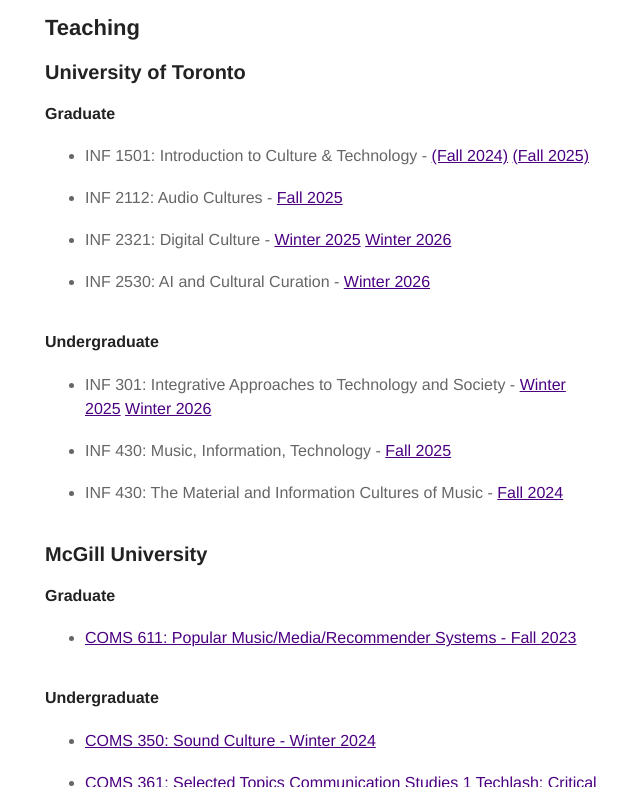
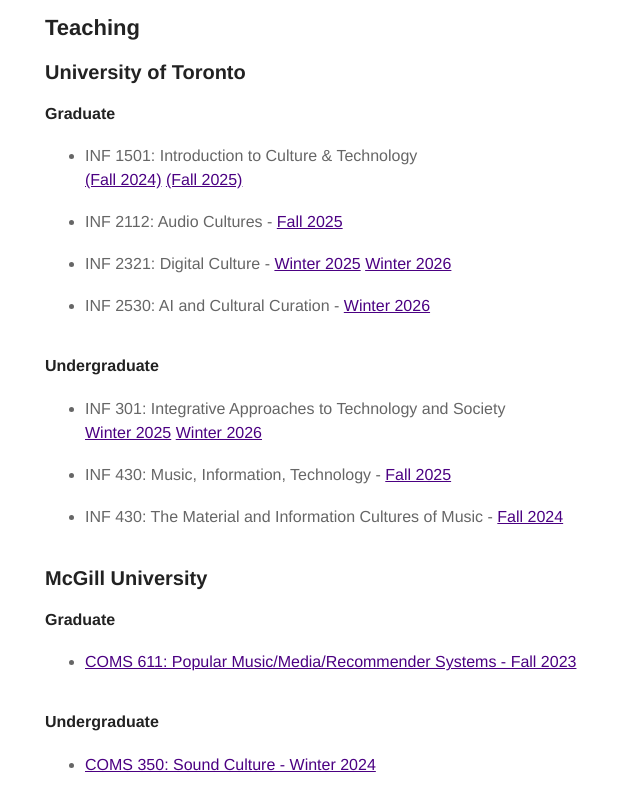
Before and after one commit to guzferreira/guzferreira.github.io, a Jekyll site: the page built from about.md, in a window 1280 px wide and 900 px high, scrolled down 728 px, cut to the strip 113-900 px from the top of the window. Shown: the whole strip, without its empty margins (315-955 px from the left). Built offline with Jekyll 4.4.1, drawn with Linux system fonts in a browser that asks for light colours.

Commit message:
march update

```diff
--- a/about.md
+++ b/about.md
@@ -21,7 +21,7 @@ layout: page
 
 <ul class="skill-list">
 
-	<li>INF 1501: Introduction to Culture & Technology - <a href="/assets/courses/UofT/INF1501-F2024-Ferreira-02Sept24.pdf" target="_blank" rel="noopener noreferrer">(Fall 2024)</a> <a href="/assets/courses/UofT/INF1501-F2025-Ferreira-28Aug.pdf" target="_blank" rel="noopener noreferrer">(Fall 2025)</a></li><br>
+	<li>INF 1501: Introduction to Culture & Technology<br><a href="/assets/courses/UofT/INF1501-F2024-Ferreira-02Sept24.pdf" target="_blank" rel="noopener noreferrer">(Fall 2024)</a> <a href="/assets/courses/UofT/INF1501-F2025-Ferreira-28Aug.pdf" target="_blank" rel="noopener noreferrer">(Fall 2025)</a></li><br>
 	<li>INF 2112: Audio Cultures - <a href="/assets/courses/UofT/INF2112-Ferreira-F2025-28Aug.pdf" target="_blank" rel="noopener noreferrer">Fall 2025</a></li><br>
 	<li>INF 2321: Digital Culture - <a href="/assets/courses/UofT/INF2321-W2025-Ferreira-14 Jan.pdf" target="_blank" rel="noopener noreferrer">Winter 2025</a> <a href="/assets/courses/UofT/INF2321-Ferreira-W2026-13Jan.pdf" target="_blank" rel="noopener noreferrer">Winter 2026</a></li><br>
 	<li>INF 2530: AI and Cultural Curation - <a href="/assets/courses/UofT/INF2530-Ferreira-W2026-20Feb26.pdf" target="_blank" rel="noopener noreferrer">Winter 2026</a></li><br>
@@ -32,7 +32,7 @@ layout: page
 
 <ul class="skill-list">
 
-	<li>INF 301: Integrative Approaches to Technology and Society - <a href="/assets/courses/UofT/INF302-W2025-Ferreira-3Mar.pdf" target="_blank" rel="noopener noreferrer">Winter 2025</a> <a href="/assets/courses/UofT/INF302-W2026-Ferreira-adjusted-Feb13.pdf" target="_blank" rel="noopener noreferrer">Winter 2026</a></li><br>
+	<li>INF 301: Integrative Approaches to Technology and Society<br><a href="/assets/courses/UofT/INF302-W2025-Ferreira-3Mar.pdf" target="_blank" rel="noopener noreferrer">Winter 2025</a> <a href="/assets/courses/UofT/INF302-W2026-Ferreira-adjusted-Feb13.pdf" target="_blank" rel="noopener noreferrer">Winter 2026</a></li><br>
 	<li>INF 430: Music, Information, Technology - <a href="/assets/courses/UofT/INF430-Ferreira-Fall2025-28Aug.pdf" target="_blank" rel="noopener noreferrer">Fall 2025</a></li><br>
 	<li>INF 430: The Material and Information Cultures of Music - <a href="/assets/courses/UofT/INF430-F2024-Ferreira-12Sept24.pdf" target="_blank" rel="noopener noreferrer">Fall 2024</a></li><br>
 
```
